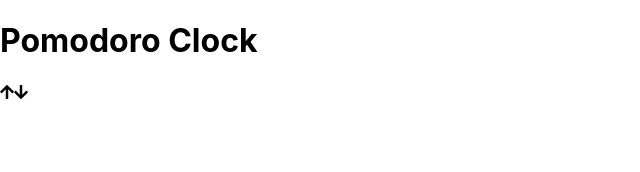
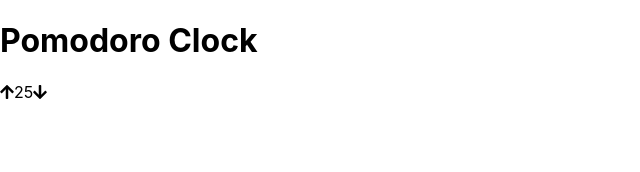
Before and after one commit to rizsyed1/pomodoro-clock, a React (Create React App) app: page / in a window 1280 px wide. Shown: the top 172 px of the page, without its empty margins (0-640 px from the left). Built offline with nearby package versions, Linux system fonts and the light colour scheme.

Commit message:
changed TimeAdjuster test file by adding time prop to mounted component

```diff
--- a/src/App.js
+++ b/src/App.js
@@ -16,11 +16,11 @@ class App extends React.Component {
 
   render() {
     return (
-      <React.Fragment>
+      <>
         <h1>Pomodoro Clock</h1>
         <TimeAdjuster time={this.state.workTime} />
 
-      </React.Fragment>
+      </>
     )
   }
 }
--- a/src/TimeAdjuster/TimeAdjuster.js
+++ b/src/TimeAdjuster/TimeAdjuster.js
@@ -1,4 +1,5 @@
 import React from 'react';
+import PropTypes from 'prop-types';
 
 import { FontAwesomeIcon } from '@fortawesome/react-fontawesome';
 import { faArrowUp } from '@fortawesome/free-solid-svg-icons';
@@ -9,7 +10,7 @@ function TimeAdjuster({time}) {
         <React.Fragment>
             <div>
                 <FontAwesomeIcon icon={faArrowUp} />
-                <span></span>
+                <span>{time}</span>
                 <FontAwesomeIcon icon={faArrowDown} />
             </div>
         </React.Fragment>
@@ -18,4 +19,8 @@ function TimeAdjuster({time}) {
     )
 }
 
+TimeAdjuster.propTypes = {
+    time: PropTypes.number.isRequired
+};
+
 export default TimeAdjuster
```
Also changed, not shown: 1 other file (tests, documents, lock files or other folders).
